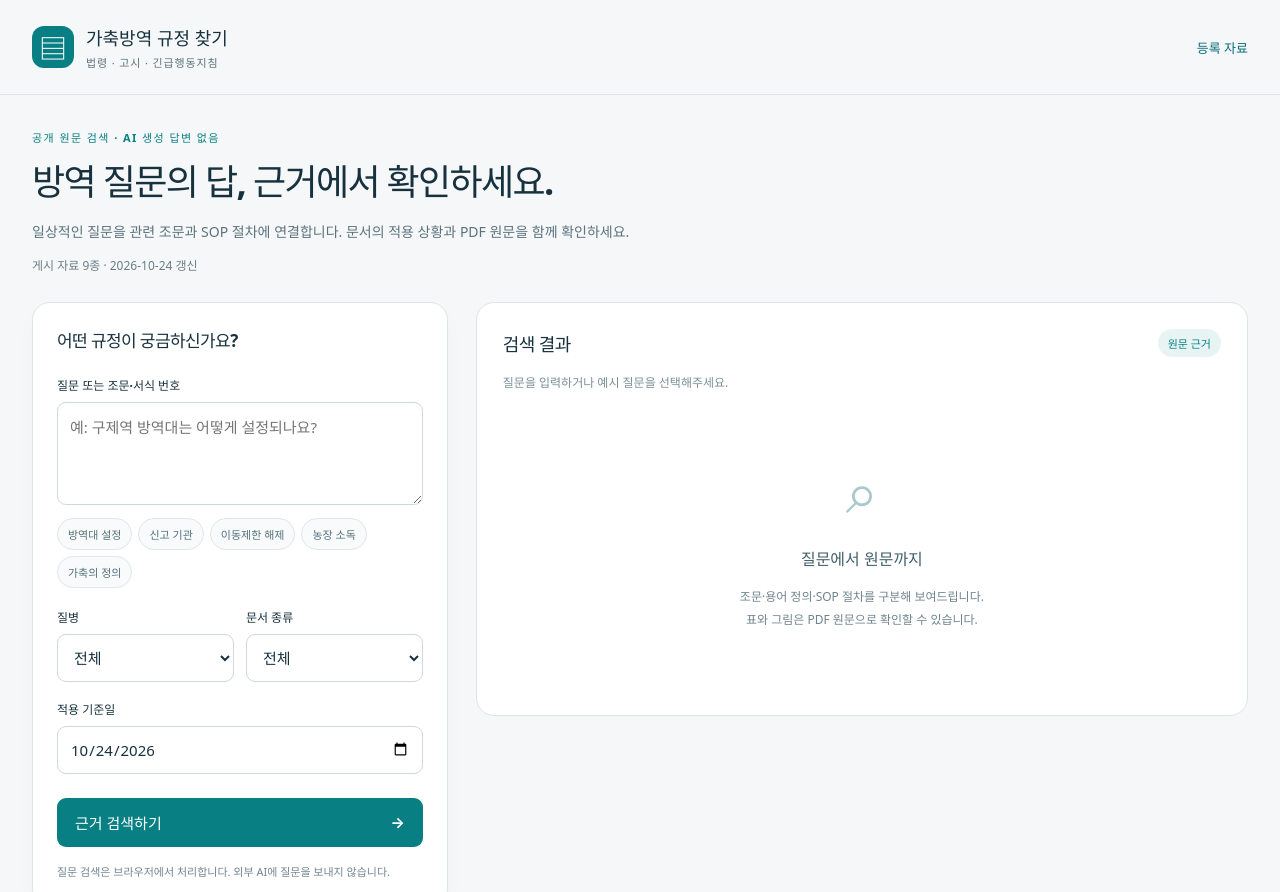
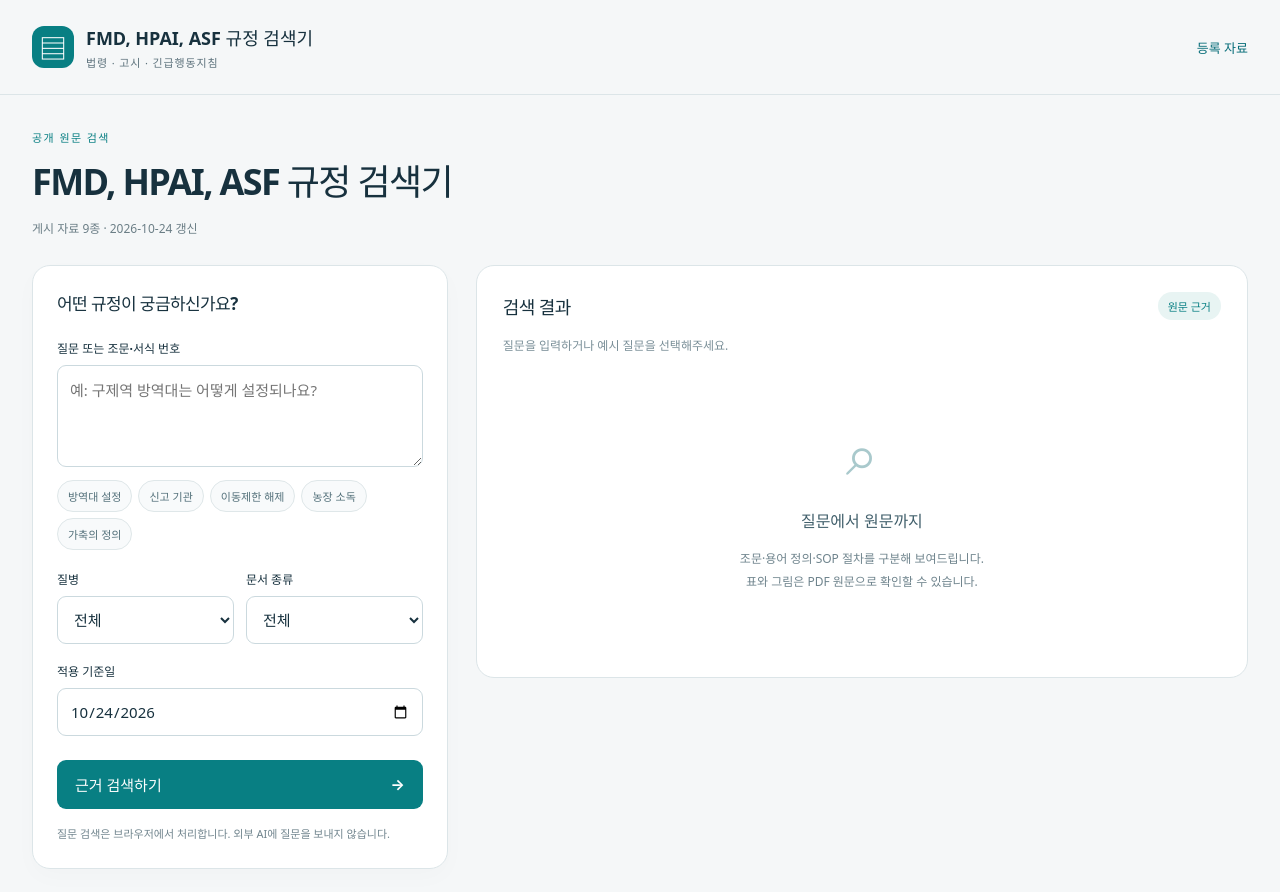
Before and after one commit to dvmsdpark-coder/livestock-rules-web, a website: page site/index.html in a window 1280 px wide. Shown: the top 892 px of the page. Drawn offline with Linux system fonts and the light colour scheme.

Commit message:
Simplify app heading and remove introductory description

```diff
--- a/site/index.html
+++ b/site/index.html
@@ -2,9 +2,9 @@
 <html lang="ko"><head><meta charset="utf-8"><meta name="viewport" content="width=device-width,initial-scale=1">
 <meta name="description" content="가축방역 법령·고시·SOP를 질문으로 검색하고 원문 근거를 확인하세요.">
 <meta http-equiv="Content-Security-Policy" content="default-src 'self'; script-src 'self'; style-src 'self'; connect-src 'self'; worker-src 'self'; img-src 'self' data:; object-src 'none'; base-uri 'self'; form-action 'none'">
-<title>가축방역 규정 찾기</title><link rel="stylesheet" href="./assets/style.css?v=20261024-3"></head>
-<body><header class="masthead"><a class="brand" href="./"><span class="brand-icon" aria-hidden="true">▤</span><span>가축방역 규정 찾기<small>법령 · 고시 · 긴급행동지침</small></span></a><a href="#library">등록 자료</a></header>
-<main><section class="hero"><p class="eyebrow">공개 원문 검색 · AI 생성 답변 없음</p><h1>방역 질문의 답, <br>근거에서 확인하세요.</h1><p class="lead">일상적인 질문을 관련 조문과 SOP 절차에 연결합니다.<br class="desktop"> 문서의 적용 상황과 PDF 원문을 함께 확인하세요.</p><p id="snapshot" class="snapshot" role="status">게시 자료를 확인하고 있습니다.</p></section>
+<title>FMD, HPAI, ASF 규정 검색기</title><link rel="stylesheet" href="./assets/style.css?v=20261024-3"></head>
+<body><header class="masthead"><a class="brand" href="./"><span class="brand-icon" aria-hidden="true">▤</span><span>FMD, HPAI, ASF 규정 검색기<small>법령 · 고시 · 긴급행동지침</small></span></a><a href="#library">등록 자료</a></header>
+<main><section class="hero"><p class="eyebrow">공개 원문 검색</p><h1>FMD, HPAI, ASF 규정 검색기</h1><p id="snapshot" class="snapshot" role="status">게시 자료를 확인하고 있습니다.</p></section>
 <div class="workspace"><section class="search-panel" aria-labelledby="searchTitle"><h2 id="searchTitle">어떤 규정이 궁금하신가요?</h2>
 <form id="searchForm"><label for="question">질문 또는 조문·서식 번호</label><textarea id="question" maxlength="350" rows="3" required placeholder="예: 구제역 방역대는 어떻게 설정되나요?"></textarea>
 <div class="examples" aria-label="예시 질문"><button type="button" data-question="구제역 방역대는 어떻게 설정되나요?">방역대 설정</button><button type="button" data-question="구제역이 발생하면 신고를 어디에 해야하죠?">신고 기관</button><button type="button" data-question="구제역 이동제한은 언제 풀리나요?">이동제한 해제</button><button type="button" data-question="구제역 발생농장은 어떻게 소독하나요?">농장 소독</button><button type="button" data-question="가축의 정의">가축의 정의</button></div>
@@ -14,4 +14,4 @@
 <section id="library" class="library"><div class="library-heading"><div><p class="eyebrow">PUBLISHED DOCUMENTS</p><h2>등록된 원문 자료</h2></div><span id="libraryCount"></span></div><div id="documents"></div></section>
 <aside class="notice"><strong>원문과 적용 조건을 함께 확인하세요.</strong><p>게시·승인된 자료만 검색합니다. 검색 결과는 공식 유권해석이 아니며, 검색 실패가 규정 부존재를 뜻하지 않습니다. SOP의 유형·축종·발생 상황에 따라 적용이 달라질 수 있습니다.</p></aside></main>
 <dialog id="articleDialog" aria-labelledby="articleHeading"><div class="dialog-toolbar"><button id="articleBack" type="button" disabled>← 이전 조문</button><button id="articleClose" type="button" aria-label="조문 창 닫기">닫기 ✕</button></div><h2 id="articleHeading">조문 확인</h2><div id="articleBody"></div></dialog>
-<footer><span>가축방역 규정 찾기</span><span>원문 중심 · 질문 기반 검색</span></footer><script type="module" src="./assets/app.js?v=20261024-3"></script></body></html>
+<footer><span>FMD, HPAI, ASF 규정 검색기</span><span>원문 중심 · 질문 기반 검색</span></footer><script type="module" src="./assets/app.js?v=20261024-3"></script></body></html>
```
